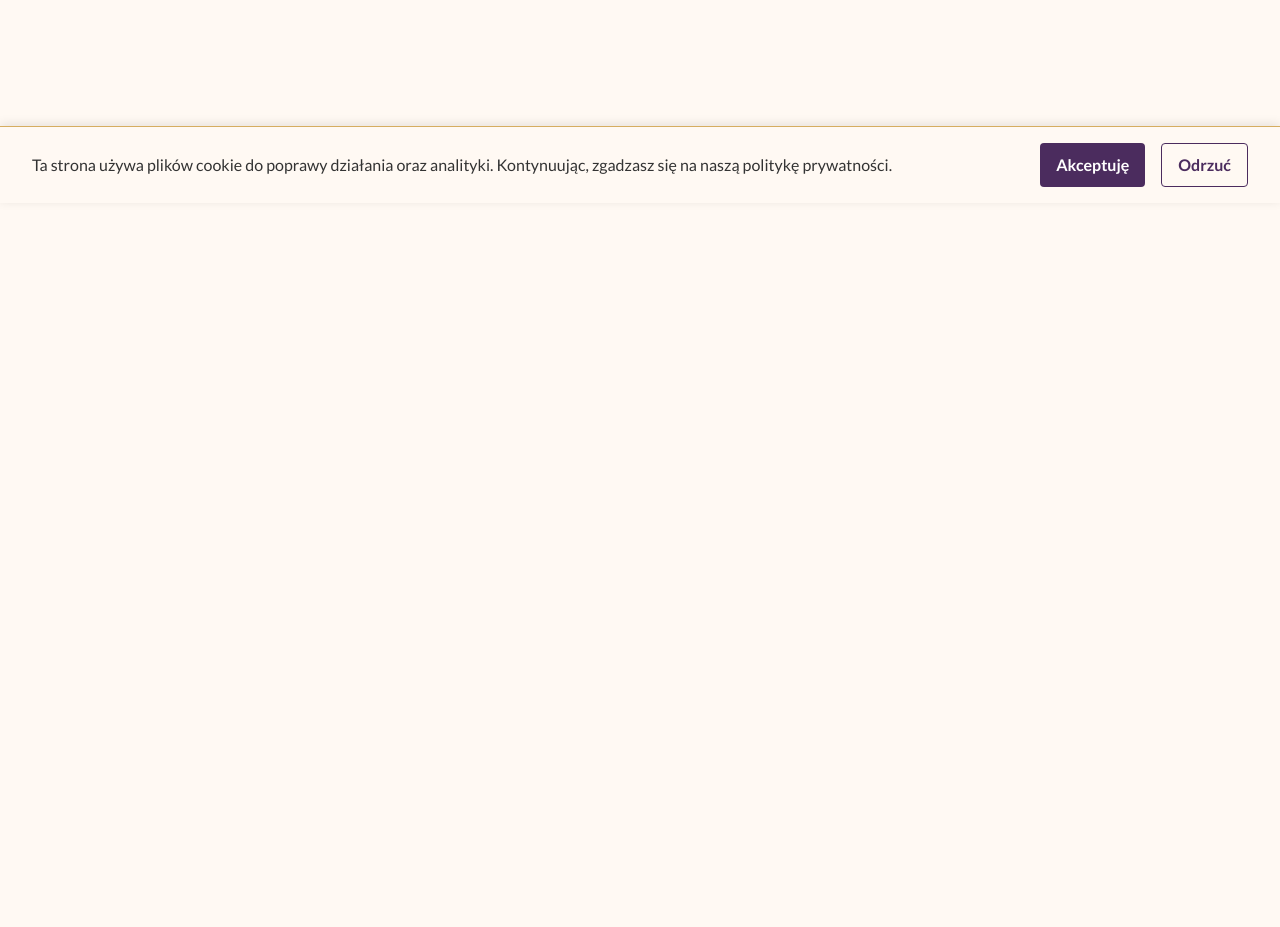
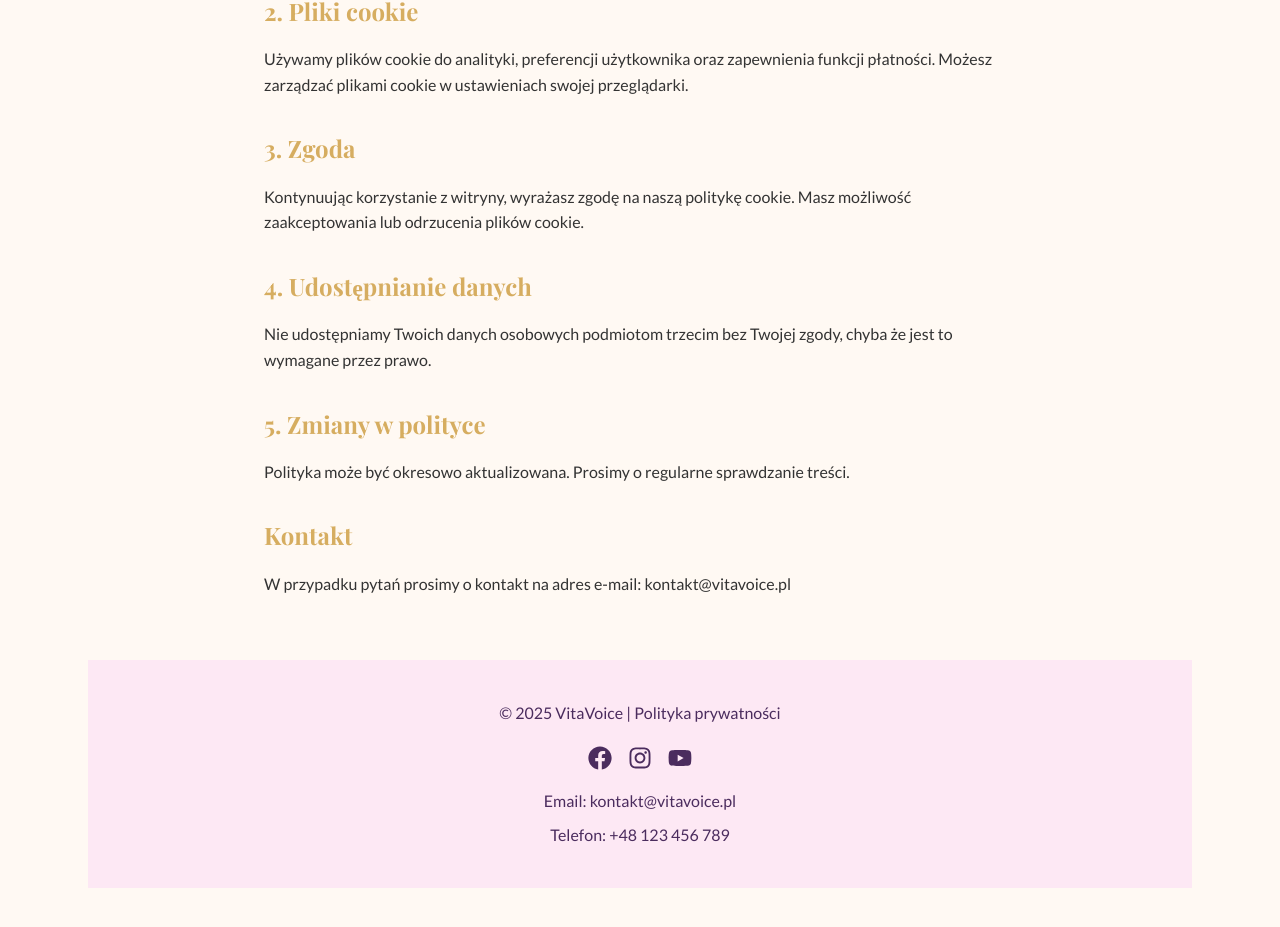
Before and after one commit to OlesiaKubska/vitavoice-app, a React (Vite) app in the folder client/: page /vitavoice-app/polityka-prywatnosci in a window 1280 px wide. Shown: the part 597-1524 px from the top of the page. Before the commit the page ends 800 px from the top, so only its background shows below. Built offline with nearby package versions, Linux system fonts and the light colour scheme.

Commit message:
Style: implemented sticky footer using flex layout in Layout component and changed footer

```diff
--- a/client/src/App.jsx
+++ b/client/src/App.jsx
@@ -13,6 +13,7 @@ import Layout from "components/Layout/Layout";
 import Header from "components/Header/Header";
 import Footer from "components/Footer/Footer";
 import CookieConsent from "components/CookieConsent/CookieConsent";
+import PrivacyPolicy from "components/PrivacyPolicy/PrivacyPolicy";
 
 function App() {
   const [isDarkMode, setIsDarkMode] = useState(() => {
@@ -42,6 +43,7 @@ function App() {
             <Route path="/wydarzenia" element={<Events />} />
             <Route path="/galeria" element={<Gallery />} />
             <Route path="/kontakt" element={<Contact />} />
+            <Route path="/polityka-prywatnosci" element={<PrivacyPolicy />} />
           </Routes>
         </main>
         <Footer />
--- a/client/src/components/CookieConsent/CookieConsent.jsx
+++ b/client/src/components/CookieConsent/CookieConsent.jsx
@@ -22,7 +22,8 @@ function CookieConsent() {
     <ConsentContainer>
       <p>
         Ta strona używa plików cookie do poprawy działania oraz analityki.
-        Kontynuując, zgadzasz się na naszą politykę prywatności.
+        Kontynuując, zgadzasz się na naszą{" "}
+        <Link to="/polityka-prywatnosci">politykę prywatności</Link>.
       </p>
       <ButtonGroup>
         <button className="accept" onClick={() => handleConsent(true)}>
--- a/client/src/components/Footer/Footer.jsx
+++ b/client/src/components/Footer/Footer.jsx
@@ -1,9 +1,44 @@
 import { StyledFooter } from "./Footer.styled";
+import { Link } from "react-router-dom";
+import { FaFacebook, FaInstagram, FaYoutube } from "react-icons/fa";
 
 function Footer() {
   return (
     <StyledFooter>
-      <p>&copy; 2025 VitaVoice</p>
+      <p>
+        &copy; 2025 VitaVoice |{" "}
+        <Link to="/polityka-prywatnosci">Polityka prywatności</Link>
+      </p>
+      <div className="socials">
+        <a
+          href="https://facebook.com"
+          target="_blank"
+          rel="noopener noreferrer"
+          aria-label="Facebook"
+        >
+          <FaFacebook />
+        </a>
+        <a
+          href="https://instagram.com"
+          target="_blank"
+          rel="noopener noreferrer"
+          aria-label="Instagram"
+        >
+          <FaInstagram />
+        </a>
+        <a
+          href="https://youtube.com"
+          target="_blank"
+          rel="noopener noreferrer"
+          aria-label="YouTube"
+        >
+          <FaYoutube />
+        </a>
+      </div>
+      <div className="contact-info">
+        <p>Email: kontakt@vitavoice.pl</p>
+        <p>Telefon: +48 123 456 789</p>
+      </div>
     </StyledFooter>
   );
 }
--- a/client/src/components/Footer/Footer.styled.jsx
+++ b/client/src/components/Footer/Footer.styled.jsx
@@ -1,15 +1,28 @@
 import styled from "styled-components";
 
 export const StyledFooter = styled.footer`
-  margin-top: 3rem;
   padding: 2rem 1rem;
   text-align: center;
-  background-color: ${({ theme }) => theme.primary};
-  color: #fff;
-  font-size: 0.9rem;
-  font-weight: 300;
+  background-color: ${({ theme }) => theme.secondary};
+  color: ${({ theme }) => theme.primary};
 
   p {
-    margin: 0;
+    margin: 0.5rem 0;
+  }
+
+  .socials {
+    display: flex;
+    justify-content: center;
+    gap: 1rem;
+    margin-top: 1rem;
+
+    a {
+      color: ${({ theme }) => theme.primary};
+      font-size: 1.5rem;
+
+      &:hover {
+        color: ${({ theme }) => theme.accent};
+      }
+    }
   }
 `;
--- a/client/src/components/Layout/Layout.jsx
+++ b/client/src/components/Layout/Layout.jsx
@@ -1,22 +1,15 @@
-import styled from "styled-components";
-import { device } from "./../../styles/breakpoints";
-
-const Container = styled.div`
-  max-width: 1200px;
-  margin: 0 auto;
-  padding: 1rem;
-
-  @media ${device.tablet} {
-    padding: 2rem;
-  }
-
-  @media ${device.laptop} {
-    padding: 3rem;
-  }
-`;
+import { Container, Main } from "./Layout.styled";
 
 const Layout = ({ children }) => {
-  return <Container>{children}</Container>;
+  const [header, main, footer] = children;
+
+  return (
+    <Container>
+      {header}
+      <Main>{main}</Main>
+      {footer}
+    </Container>
+  );
 };
 
 export default Layout;
--- /dev/null
+++ b/client/src/components/Layout/Layout.styled.jsx
@@ -0,0 +1,23 @@
+import styled from "styled-components";
+import { device } from "./../../styles/breakpoints";
+
+export const Container = styled.div`
+  max-width: 1200px;
+  margin: 0 auto;
+  padding: 1rem;
+  display: flex;
+  flex-direction: column;
+  min-height: 100vh;
+
+  @media ${device.tablet} {
+    padding: 2rem;
+  }
+
+  @media ${device.laptop} {
+    padding: 3rem;
+  }
+`;
+
+export const Main = styled.main`
+  flex: 1;
+`;
--- /dev/null
+++ b/client/src/components/PrivacyPolicy/PrivacyPolicy.jsx
@@ -0,0 +1,54 @@
+import { Wrapper } from "./PrivacyPolicy.styled";
+
+function PrivacyPolicy() {
+  return (
+    <Wrapper>
+      <h1>Polityka prywatności i plików cookie</h1>
+
+      <p>
+        Szanujemy Twoją prywatność. Niniejsza polityka wyjaśnia, w jaki sposób
+        gromadzimy, używamy i chronimy dane osobowe użytkowników strony
+        VitaVoice.
+      </p>
+
+      <h2>1. Gromadzenie danych</h2>
+      <p>
+        Możemy gromadzić dane takie jak imię, adres e-mail, informacje o
+        płatnościach w celach kontaktowych i realizacji usług.
+      </p>
+
+      <h2>2. Pliki cookie</h2>
+      <p>
+        Używamy plików cookie do analityki, preferencji użytkownika oraz
+        zapewnienia funkcji płatności. Możesz zarządzać plikami cookie w
+        ustawieniach swojej przeglądarki.
+      </p>
+
+      <h2>3. Zgoda</h2>
+      <p>
+        Kontynuując korzystanie z witryny, wyrażasz zgodę na naszą politykę
+        cookie. Masz możliwość zaakceptowania lub odrzucenia plików cookie.
+      </p>
+
+      <h2>4. Udostępnianie danych</h2>
+      <p>
+        Nie udostępniamy Twoich danych osobowych podmiotom trzecim bez Twojej
+        zgody, chyba że jest to wymagane przez prawo.
+      </p>
+
+      <h2>5. Zmiany w polityce</h2>
+      <p>
+        Polityka może być okresowo aktualizowana. Prosimy o regularne
+        sprawdzanie treści.
+      </p>
+
+      <h2>Kontakt</h2>
+      <p>
+        W przypadku pytań prosimy o kontakt na adres e-mail:
+        kontakt@vitavoice.pl
+      </p>
+    </Wrapper>
+  );
+}
+
+export default PrivacyPolicy;
--- /dev/null
+++ b/client/src/components/PrivacyPolicy/PrivacyPolicy.styled.jsx
@@ -0,0 +1,36 @@
+import styled from "styled-components";
+import { device } from "../../styles/breakpoints";
+
+export const Wrapper = styled.section`
+  max-width: 800px;
+  margin: 0 auto;
+  padding: 4rem 1.5rem;
+  color: ${({ theme }) => theme.text};
+
+  h1 {
+    font-size: 2rem;
+    color: ${({ theme }) => theme.primary};
+    margin-bottom: 2rem;
+    text-align: center;
+
+    @media ${device.tablet} {
+      font-size: 2.5rem;
+    }
+  }
+
+  h2 {
+    margin-top: 2rem;
+    font-size: 1.5rem;
+    color: ${({ theme }) => theme.accent};
+  }
+
+  p,
+  li {
+    line-height: 1.6;
+    margin-top: 1rem;
+  }
+
+  ul {
+    margin-left: 1.5rem;
+  }
+`;
--- a/client/src/pages/Home/Home.jsx
+++ b/client/src/pages/Home/Home.jsx
@@ -41,19 +41,19 @@ function Home() {
         >
           <SwiperSlide>
             <img
-              src="https://source.unsplash.com/800x500/?choir,women"
+              src="https://images.unsplash.com/photo-1607746882042-944635dfe10e?auto=format&fit=crop&w=800&q=80"
               alt="Zdjęcie 1"
             />
           </SwiperSlide>
           <SwiperSlide>
             <img
-              src="https://source.unsplash.com/800x500/?singing,classical"
+              src="https://images.unsplash.com/photo-1598387850434-9b4a9e0d6c5c?auto=format&fit=crop&w=800&q=80"
               alt="Zdjęcie 2"
             />
           </SwiperSlide>
           <SwiperSlide>
             <img
-              src="https://source.unsplash.com/800x500/?concert,performance"
+              src="https://images.unsplash.com/photo-1511379938547-c1f69419868d?auto=format&fit=crop&w=800&q=80"
               alt="Zdjęcie 3"
             />
           </SwiperSlide>
--- a/client/src/pages/Repertoire/Repertoire.jsx
+++ b/client/src/pages/Repertoire/Repertoire.jsx
@@ -6,22 +6,26 @@ function Repertoire() {
   const repertoireItems = [
     {
       title: "Amazing Grace",
-      image: "https://source.unsplash.com/800x500/?choir,grace",
+      image:
+        "https://images.unsplash.com/photo-1511671782779-c97d3d27a1d4?auto=format&fit=crop&w=800&q=80",
       video: "https://www.youtube.com/embed/CDdvReNKKuk",
     },
     {
       title: "Hallelujah",
-      image: "https://source.unsplash.com/800x500/?hallelujah,singing",
+      image:
+        "https://images.unsplash.com/photo-1508780709619-79562169bc64?auto=format&fit=crop&w=800&q=80",
       video: "https://www.youtube.com/embed/y8AWFf7EAc4",
     },
     {
       title: "Let It Be",
-      image: "https://source.unsplash.com/800x500/?music,let-it-be",
+      image:
+        "https://images.unsplash.com/photo-1507874457470-272b3c8d8ee2?auto=format&fit=crop&w=800&q=80",
       video: "https://www.youtube.com/embed/QDYfEBY9NM4",
     },
     {
       title: "Pieśni ludowe",
-      image: "https://source.unsplash.com/800x500/?folk,music",
+      image:
+        "https://images.unsplash.com/photo-1579546929518-9e396f3cc809?auto=format&fit=crop&w=800&q=80",
       video: "https://www.youtube.com/embed/xbD8r0EJHBA",
     },
   ];
@@ -41,6 +45,7 @@ function Repertoire() {
           <SwiperSlide key={index}>
             <div className="slide-item">
               <img src={item.image} alt={item.title} />
+              <div>{item.title}</div>
               <iframe
                 width="100%"
                 height="250"
```
